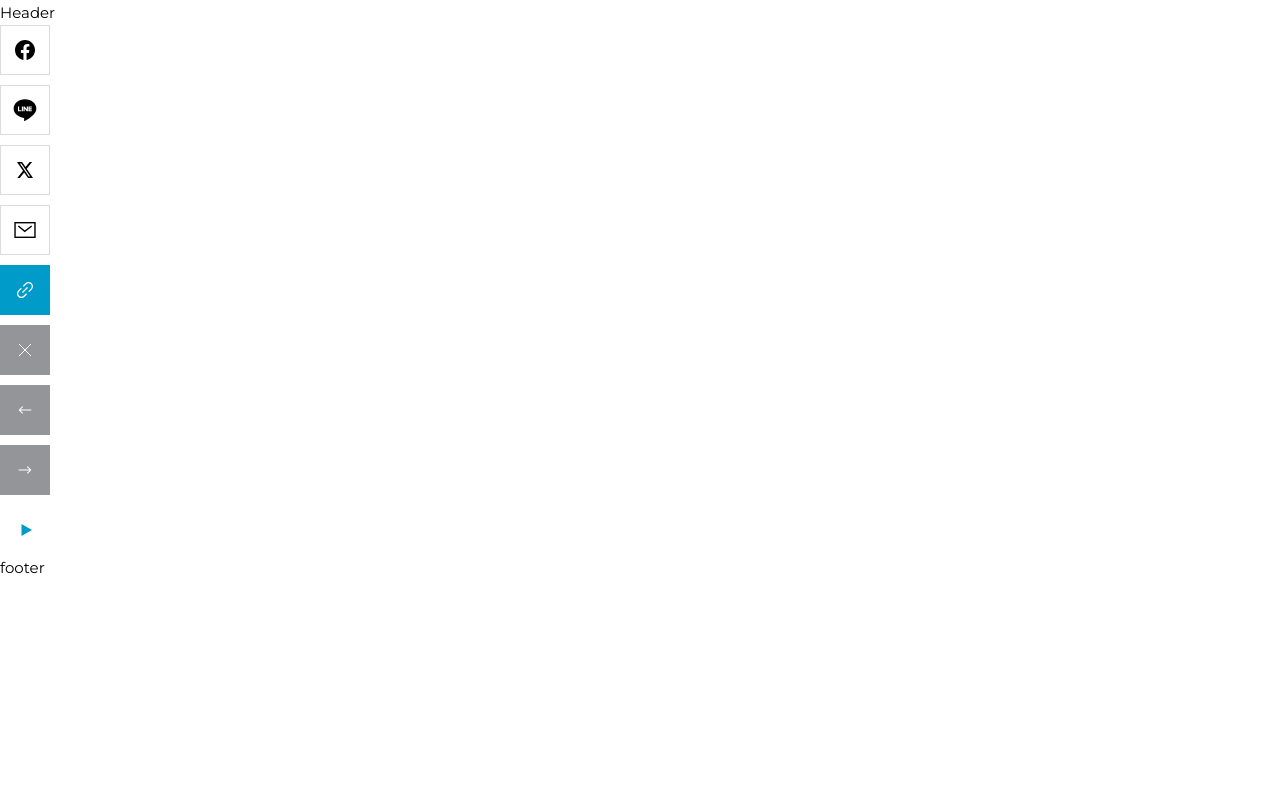
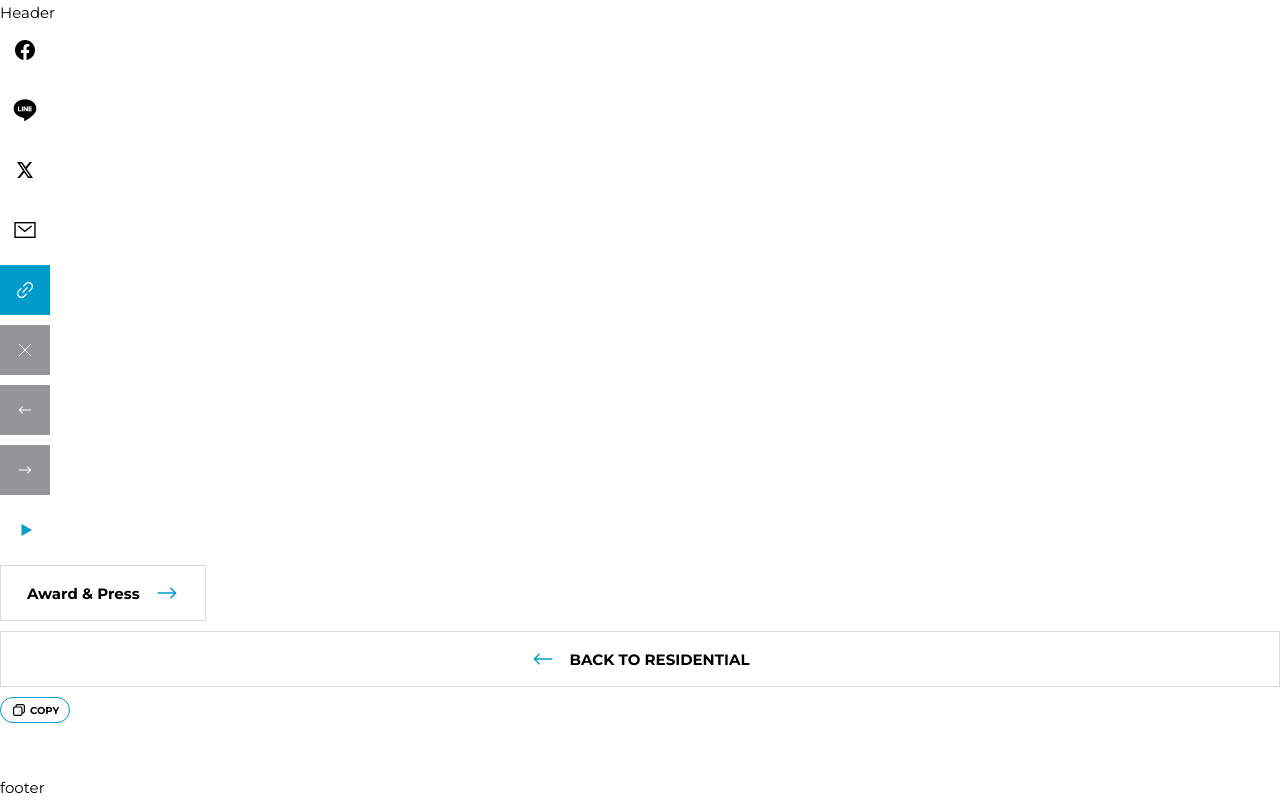
Before and after one commit to nattawasI/ixora, a Next.js app: page /all-components in a window 1280 px wide. Built offline with nearby package versions, Linux system fonts and the light colour scheme.

Commit message:
save buttons

```diff
--- a/src/app/all-components/page.tsx
+++ b/src/app/all-components/page.tsx
@@ -1,39 +1,47 @@
 import { Facebook, Line, X, Email, CopyLink, Close, ArrowLeft, ArrowRight, Video } from '@/components/ui/icons'
 import Link from 'next/link'
+import { ButtonSquare, buttonSquareVariants } from '@/components/ui/button-square'
+import { ButtonLink } from '@/components/ui/button-link'
+import { ButtonCopy } from '@/components/ui/button-copy'
 
 export default function AllComponents() {
   return (
     <div className="container mx-auto">
       <div className="space-y-[0.625rem]">
         <div className="space-y-[0.625rem]">
-          <Link href="#" className="btn-square btn-square-border">
+          <Link href="#" className={buttonSquareVariants()}>
             <Facebook />
           </Link>
-          <Link href="#" className="btn-square btn-square-border">
+          <Link href="#" className={buttonSquareVariants()}>
             <Line />
           </Link>
-          <Link href="#" className="btn-square btn-square-border">
+          <Link href="#" className={buttonSquareVariants()}>
             <X />
           </Link>
-          <Link href="#" className="btn-square btn-square-border">
+          <Link href="#" className={buttonSquareVariants()}>
             <Email />
           </Link>
-          <Link href="#" className="btn-square btn-square-blue">
+          <Link href="#" className={buttonSquareVariants({ theme: 'blue' })}>
             <CopyLink />
           </Link>
         </div>
-        <button className="btn-square btn-square-gray">
+        <ButtonSquare theme="gray">
           <Close />
-        </button>
-        <button className="btn-square btn-square-gray">
+        </ButtonSquare>
+        <ButtonSquare theme="gray">
           <ArrowLeft />
-        </button>
-        <button className="btn-square btn-square-gray">
+        </ButtonSquare>
+        <ButtonSquare theme="gray">
           <ArrowRight />
-        </button>
-        <button className="btn-square btn-square-text-blue">
+        </ButtonSquare>
+        <ButtonSquare theme="text-blue">
           <Video />
-        </button>
+        </ButtonSquare>
+        <ButtonLink href="#">Award & Press</ButtonLink>
+        <ButtonLink href="#" arrow="left" isFullWidth className="uppercase">
+          BACK TO RESIDENTIAL
+        </ButtonLink>
+        <ButtonCopy label="Copy" copiedLabel="Copied" isCopied={false} />
       </div>
     </div>
   )
--- a/src/app/globals.css
+++ b/src/app/globals.css
@@ -16,7 +16,7 @@
   }
 
   body {
-    @apply bg-white text-black antialiased;
+    @apply min-h-screen bg-white text-black antialiased;
   }
 
   a,
@@ -49,42 +49,6 @@
   .typo-body-3 {
     @apply text-[0.625rem] leading-[1rem];
   }
-
-  .btn-square {
-    @apply flex items-center justify-center transition-colors duration-300 [&>*]:duration-300;
-    width: var(--btn-size, 3.125rem);
-    height: var(--btn-size, 3.125rem);
-    background-color: var(--btn-bg-color, var(--color-white));
-    color: var(--btn-text-color, var(--color-black));
-
-    &:hover {
-      background-color: var(--btn-bg-color-hover, var(--color-blue));
-      color: var(--btn-text-color-hover, var(--color-white));
-    }
-  }
-
-  .btn-square-blue {
-    --btn-bg-color: var(--color-blue);
-    --btn-text-color: var(--color-white);
-    @apply before:bg-blue-2/30 relative before:absolute before:inset-0 before:opacity-0 before:transition-opacity before:duration-300 hover:before:opacity-100 [&>*]:relative;
-  }
-
-  .btn-square-gray {
-    --btn-bg-color: var(--color-gray);
-    --btn-text-color: var(--color-white);
-  }
-
-  .btn-square-text-blue {
-    --btn-text-color: var(--color-blue);
-  }
-
-  .btn-square-sm {
-    --btn-size: 2.5rem;
-  }
-
-  .btn-square-border {
-    @apply border-gray-light-1 border hover:border-transparent;
-  }
 }
 
 @utility cs-container {
--- /dev/null
+++ b/src/components/ui/button-copy.tsx
@@ -0,0 +1,30 @@
+import { ComponentProps } from 'react'
+import { cn } from '@/libs/utils/cn'
+import { Copy } from '@/components/ui/icons/copy'
+
+const ButtonCopy = ({
+  className,
+  label,
+  copiedLabel,
+  isCopied,
+  ...props
+}: Omit<ComponentProps<'button'>, 'children'> & { label: string; copiedLabel: string; isCopied?: boolean }) => {
+  return (
+    <button
+      type="button"
+      data-copied={isCopied ? true : undefined}
+      className={cn(
+        'typo-body-3 border-blue inline-flex h-[1.625rem] items-center gap-x-[0.188rem] rounded-full border px-[0.625rem] font-bold uppercase transition-colors duration-300',
+        'hover:bg-blue hover:text-white',
+        'data-[copied=true]:text-blue data-[copied=true]:bg-transparent',
+        className,
+      )}
+      {...props}
+    >
+      {!isCopied ? <Copy /> : null}
+      <span className="mt-0.5">{isCopied ? copiedLabel : label}</span>
+    </button>
+  )
+}
+
+export { ButtonCopy }
--- /dev/null
+++ b/src/components/ui/button-link.tsx
@@ -0,0 +1,35 @@
+import { ComponentProps } from 'react'
+import { cn } from '@/libs/utils/cn'
+import Link, { type LinkProps } from 'next/link'
+import { ArrowLeft, ArrowRight } from '@/components/ui/icons'
+
+type ButtonLinkProps = LinkProps &
+  Omit<ComponentProps<'a'>, keyof LinkProps> & {
+    arrow?: 'left' | 'right'
+    isFullWidth?: boolean
+  }
+
+const ButtonLink = ({ arrow = 'right', isFullWidth, className, children, ...props }: ButtonLinkProps) => {
+  const iconClassName = cn(
+    'text-blue relative size-6 transition-colors duration-300 group-hover/button-link:text-white',
+  )
+
+  return (
+    <Link
+      className={cn(
+        'border-gray-light-1 group/button-link relative inline-flex h-14 items-center justify-center gap-x-[0.938rem] border px-[1.625rem] font-bold transition-colors duration-300',
+        isFullWidth ? 'flex w-full' : '',
+        'hover:border-blue hover:text-white',
+        'before:bg-blue before:absolute before:top-0 before:bottom-0 before:left-0 before:w-0 before:transition-[width] before:duration-300 hover:before:w-full',
+        className,
+      )}
+      {...props}
+    >
+      {arrow === 'left' && <ArrowLeft className={iconClassName} />}
+      <span className="relative">{children}</span>
+      {arrow === 'right' && <ArrowRight className={iconClassName} />}
+    </Link>
+  )
+}
+
+export { ButtonLink }
--- /dev/null
+++ b/src/components/ui/button-square.tsx
@@ -0,0 +1,36 @@
+import { ComponentProps } from 'react'
+import { cn } from '@/libs/utils/cn'
+import { cva, type VariantProps } from 'class-variance-authority'
+
+const buttonSquareVariants = cva(
+  cn('flex items-center justify-center transition-colors duration-300 [&>*]:duration-300'),
+  {
+    variants: {
+      theme: {
+        default: cn('bg-white text-black', 'hover:bg-blue hover:text-white'),
+        blue: cn(
+          'bg-blue text-white',
+          'before:bg-blue-2/0 before:transition-color hover:before:bg-blue-2/30 relative before:absolute before:inset-0 before:duration-300 [&>*]:relative',
+        ),
+        gray: cn('bg-gray text-white', 'hover:bg-blue'),
+        'text-blue': cn('text-blue', 'hover:bg-blue hover:text-white'),
+      },
+      size: {
+        default: cn('size-[3.125rem]'),
+        small: cn('size-10'),
+      },
+    },
+    defaultVariants: {
+      theme: 'default',
+      size: 'default',
+    },
+  },
+)
+
+export type ButtonSquareProps = ComponentProps<'button'> & VariantProps<typeof buttonSquareVariants>
+
+const ButtonSquare = ({ className, theme, size, ...props }: ButtonSquareProps) => {
+  return <button className={cn(buttonSquareVariants({ theme, size, className }))} {...props} />
+}
+
+export { ButtonSquare, buttonSquareVariants }
--- /dev/null
+++ b/src/libs/hooks/use-clipboard.ts
@@ -0,0 +1,33 @@
+/** ref: https://mantine.dev/hooks/use-clipboard */
+import { useState } from 'react'
+
+export function useClipboard({ timeout = 2000 } = {}) {
+  const [error, setError] = useState<Error | null>(null)
+  const [copied, setCopied] = useState(false)
+  const [copyTimeout, setCopyTimeout] = useState<number | null>(null)
+
+  const handleCopyResult = (value: boolean) => {
+    window.clearTimeout(copyTimeout!)
+    setCopyTimeout(window.setTimeout(() => setCopied(false), timeout))
+    setCopied(value)
+  }
+
+  const copy = (valueToCopy: string) => {
+    if ('clipboard' in navigator) {
+      navigator.clipboard
+        .writeText(valueToCopy)
+        .then(() => handleCopyResult(true))
+        .catch((err) => setError(err))
+    } else {
+      setError(new Error('useClipboard: navigator.clipboard is not supported'))
+    }
+  }
+
+  const reset = () => {
+    setCopied(false)
+    setError(null)
+    window.clearTimeout(copyTimeout!)
+  }
+
+  return { copy, reset, error, copied }
+}
--- a/src/libs/hooks/use-progress-animation.ts
+++ /dev/null
@@ -1,34 +0,0 @@
-import { useState, useEffect } from 'react'
-
-type Props = {
-  isActive: boolean
-  duration: number
-}
-
-export const useProgressAnimation = ({ isActive, duration = 5000 }: Props): number => {
-  const [progress, setProgress] = useState(100)
-
-  useEffect(() => {
-    if (!isActive) {
-      setProgress(100)
-      return
-    }
-
-    const startTime = Date.now()
-
-    const updateProgress = () => {
-      const elapsed = Date.now() - startTime
-      const remaining = Math.max(0, 100 - (elapsed / (duration - 200)) * 100)
-      setProgress(remaining)
-
-      if (remaining > 0) {
-        requestAnimationFrame(updateProgress)
-      }
-    }
-
-    const animationFrame = requestAnimationFrame(updateProgress)
-    return () => cancelAnimationFrame(animationFrame)
-  }, [isActive, duration])
-
-  return progress
-}
--- a/src/libs/hooks/use-timeout.ts
+++ /dev/null
@@ -1,38 +0,0 @@
-// hooks/useTimeout.ts
-import { useCallback, useEffect, useRef } from 'react'
-
-export type TimeoutHandlerType = {
-  startTimeout: (key: string, callback: () => void, delay: number) => void
-  clearTimeout: (key: string) => void
-}
-
-export const useTimeout = (): TimeoutHandlerType => {
-  const timeoutRefs = useRef<Record<string, NodeJS.Timeout>>({})
-
-  const startTimeout = useCallback((key: string, callback: () => void, delay: number) => {
-    if (timeoutRefs.current[key]) {
-      window.clearTimeout(timeoutRefs.current[key])
-    }
-
-    timeoutRefs.current[key] = setTimeout(() => {
-      callback()
-      delete timeoutRefs.current[key]
-    }, delay)
-  }, [])
-
-  const clearTimeout = useCallback((key: string) => {
-    if (timeoutRefs.current[key]) {
-      window.clearTimeout(timeoutRefs.current[key])
-      delete timeoutRefs.current[key]
-    }
-  }, [])
-
-  useEffect(() => {
-    const currentTimeouts = timeoutRefs.current
-    return () => {
-      Object.values(currentTimeouts).forEach(window.clearTimeout)
-    }
-  }, [])
-
-  return { startTimeout, clearTimeout }
-}
```
